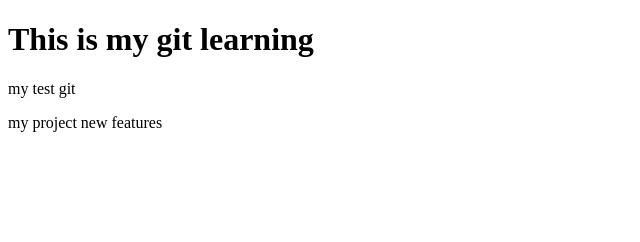
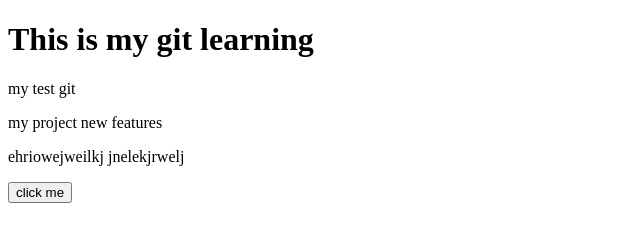
Before and after one commit to Nasariyagit/sample01, a plain HTML site: page index.html in a window 1280 px wide. Shown: the whole page, without its empty margins (0-640 px from the left). Drawn offline with Linux system fonts and the light colour scheme.

Commit message:
this is a button

```diff
--- a/index.html
+++ b/index.html
@@ -10,6 +10,10 @@
   <h1>This is my git learning</h1>
   <p>my test git</p>
   <p>my project new features</p>
+  <p>ehriowejweilkj
+    jnelekjrwelj
+  </p>
+  <button>click me</button>
 
 </body>
 </html>
```
